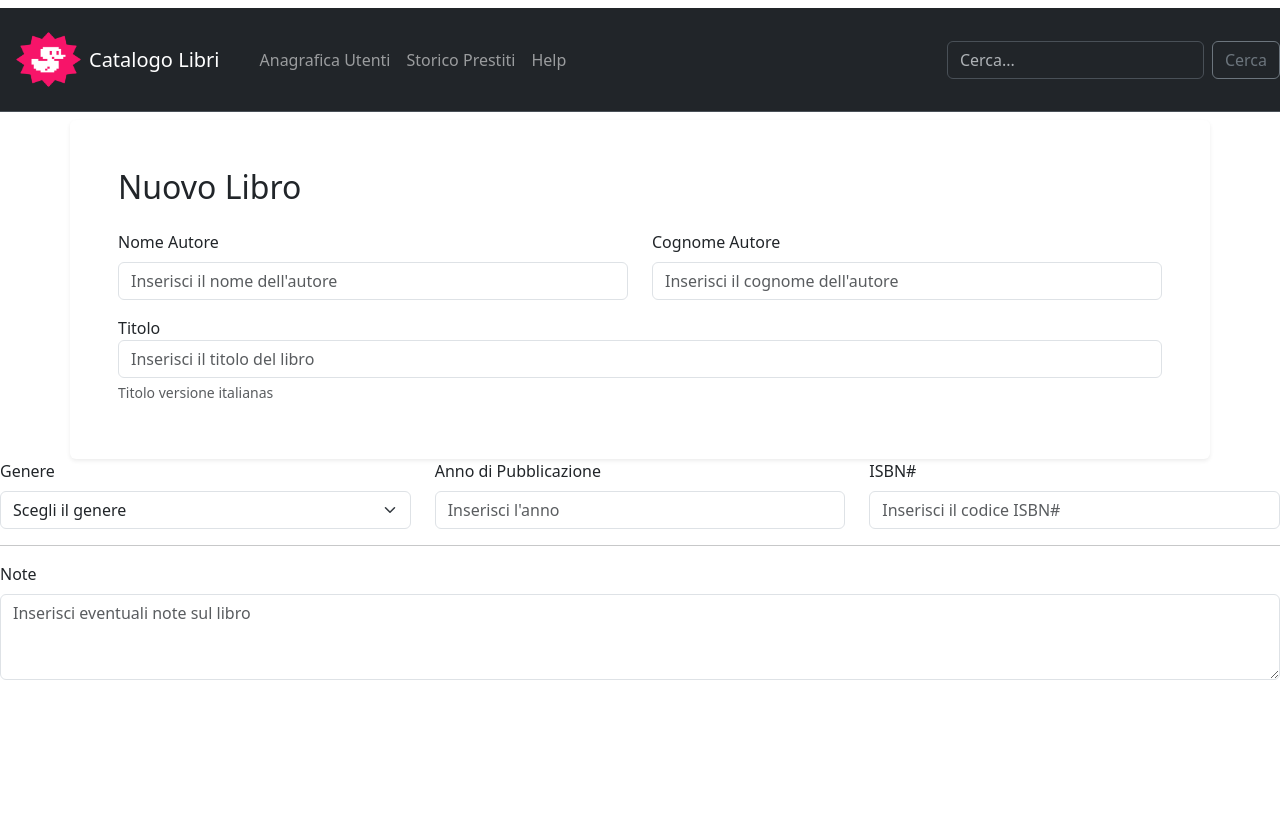
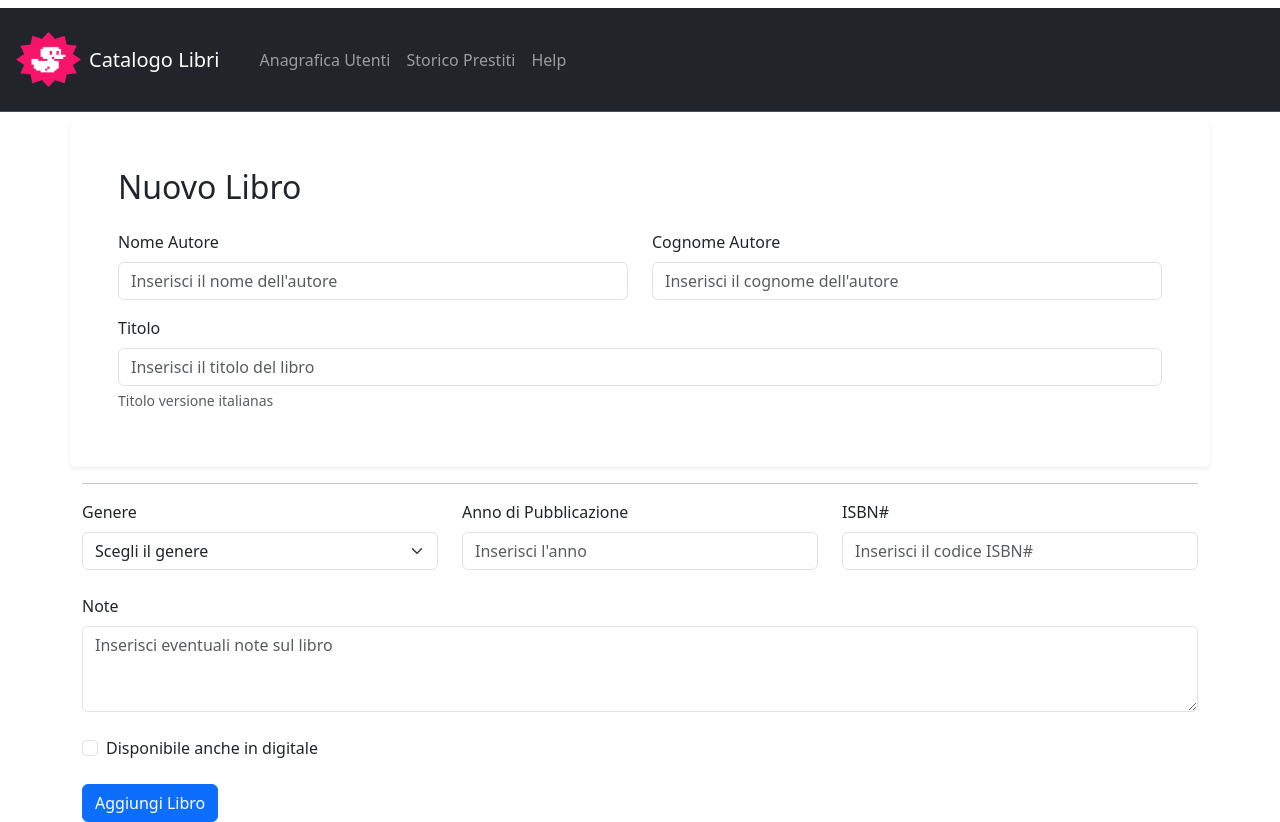
Before and after one commit to espindolasol95/html-css-bootstrap-dashboard, a plain HTML site: page new-book.html in a window 1280 px wide. Before the commit the page ends 800 px from the top, so only its background shows below. Drawn offline with nearby package versions, Linux system fonts and the light colour scheme.

Commit message:
modifiche-div

```diff
--- a/new-book.html
+++ b/new-book.html
@@ -21,10 +21,7 @@
         <li class="nav-item"><a class="nav-link" href="#">Storico Prestiti</a></li>
         <li class="nav-item"><a class="nav-link" href="#">Help</a></li>
       </ul>
-      <form class="d-flex" role="search">
-        <input class="form-control me-2" type="search" placeholder="Cerca..." aria-label="Search">
-        <button class="btn btn-outline-secondary" type="submit">Cerca</button>
-      </form>
+
      </div>
      </div>
 
@@ -32,6 +29,7 @@
       <span class="navbar-toggler-icon"></span>
      </button>
      </nav>
+
      <div class="container bg-white p-5 rounded shadow-sm">
        <h2 class="mb-4">Nuovo Libro</h2>
      <!--col-autori-->
@@ -45,49 +43,66 @@
           <input type="text" class="form-control" id="cognomeAutore" placeholder="Inserisci il cognome dell'autore">
 
          </div>
-
-
         </div>
 
      <!--col-titolo-->
      <div class="mb-2">
-        <label for="Titolo" class="form label">Titolo</label>
+        <label for="Titolo" class="form-label">Titolo</label>
         <input type="text" class="form-control" id="titolo" placeholder="Inserisci il titolo del libro">
         <div class="form-text">Titolo versione italianas</div>
       </div>
+     </div>
 
-    </div>
       <!---col-info-->
+    <div class="container">
+      <hr>
       <div class="row mb-3">
             <div class="col-md-4">
              <label for="genere" class="form-label">Genere</label>
-           <select class="form-select" id="inputGroupSelect01">
+              <select class="form-select" id="genere">
                 <option selected>Scegli il genere</option>
-            <option>Psicologia</option>
-            <option>Scienze</option>
-            <option>Informatica</option>
+                <option value="psicologia">Psicologia</option>
+                <option value="scienze">Scienze</option>
+                <option value="informatica">Informatica</option>
                </select>
-
             </div>
-        <div class="col-md-4">
+        <div class="col-12 col-lg-4 mb-2">
           <label for="anno" class="form-label">Anno di Pubblicazione</label>
           <input type="text" class="form-control" id="anno" placeholder="Inserisci l'anno">
         </div>
-        <div class="col-md-4">
+        <div class="col-12 col-lg-4 mb-2 ">
           <label for="isbn" class="form-label">ISBN#</label>
           <input type="text" class="form-control" id="isbn" placeholder="Inserisci il codice ISBN#">
+
         </div>
      </div>
-      <hr>
 
     </div>
 
 
+
      <!--col-note-->
+    <div class="container">
+
       <div class="mb-3">
         <label for="note" class="form-label">Note</label>
-        <textarea class="form-control" id="note" rows="3" placeholder="Inserisci eventuali note sul libro"></textarea>
+        <textarea class="form-control" name="note" rows="3" placeholder="Inserisci eventuali note sul libro"></textarea>
+
       </div>
+
+        <div class="form-check mb-4 my-4">
+          <input class="form-check-input" type="checkbox" id="digitale">
+          <label class="form-check-label" for="digitale">Disponibile anche in digitale</label>
+        </div>
+
+       <button type="submit" class="btn btn-primary">Aggiungi Libro</button>
+      </form>
+     </div>
+    </div>
+
+
+
+
 
 
 
```
Lines whose indentation alone changed are shown as unchanged.
